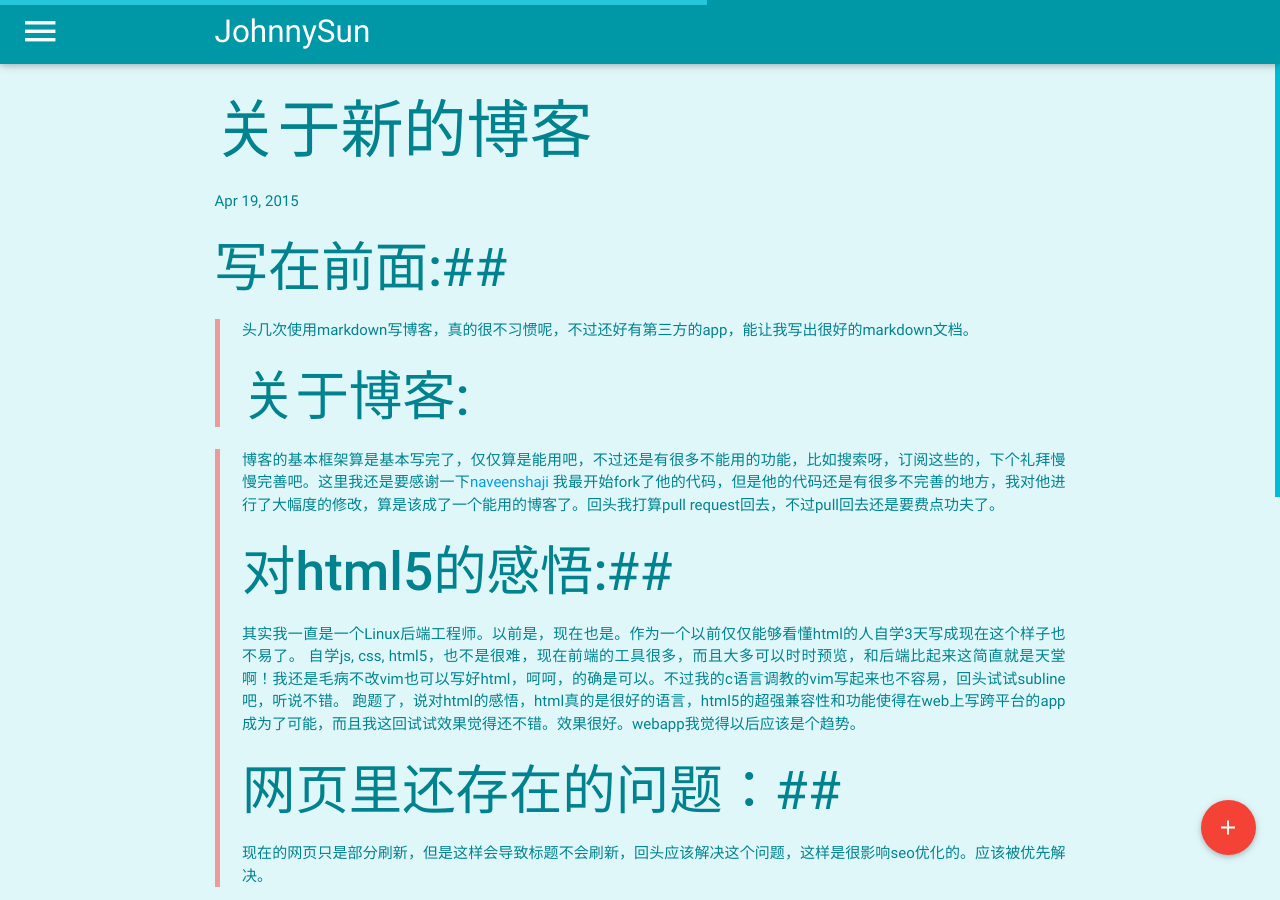
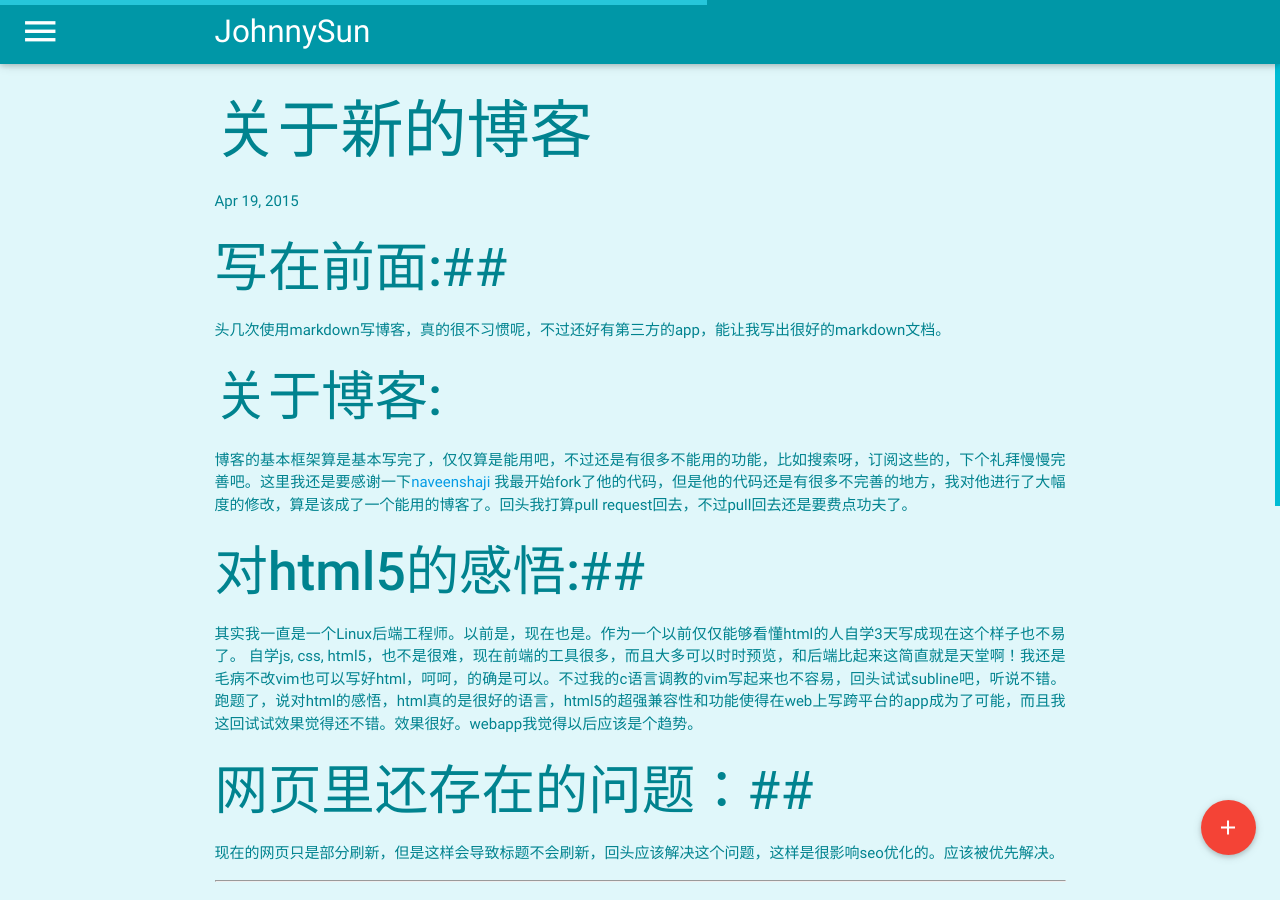
Before and after one commit to JohnnySun/johnnysun.github.io, a Jekyll site: the page built from _posts/2015-4-19-关于新的博客.markdown, in a window 1280 px wide and 900 px high. Built offline with Jekyll 4.4.1, drawn with Linux system fonts in a browser that asks for light colours.

```diff
--- a/_posts/2015-4-19-关于新的博客.markdown
+++ b/_posts/2015-4-19-关于新的博客.markdown
@@ -8,16 +8,16 @@ categories: other
 
 ##**写在前面:**##
 
->头几次使用markdown写博客，真的很不习惯呢，不过还好有第三方的app，能让我写出很好的markdown文档。
+头几次使用markdown写博客，真的很不习惯呢，不过还好有第三方的app，能让我写出很好的markdown文档。
 ## **关于博客:** ##
 
->博客的基本框架算是基本写完了，仅仅算是能用吧，不过还是有很多不能用的功能，比如搜索呀，订阅这些的，下个礼拜慢慢完善吧。这里我还是要感谢一下[naveenshaji](http://github.com/naveenshaji/) 我最开始fork了他的代码，但是他的代码还是有很多不完善的地方，我对他进行了大幅度的修改，算是该成了一个能用的博客了。回头我打算pull request回去，不过pull回去还是要费点功夫了。
+博客的基本框架算是基本写完了，仅仅算是能用吧，不过还是有很多不能用的功能，比如搜索呀，订阅这些的，下个礼拜慢慢完善吧。这里我还是要感谢一下[naveenshaji](http://github.com/naveenshaji/) 我最开始fork了他的代码，但是他的代码还是有很多不完善的地方，我对他进行了大幅度的修改，算是该成了一个能用的博客了。回头我打算pull request回去，不过pull回去还是要费点功夫了。
 ##**对html5的感悟:**##
->其实我一直是一个Linux后端工程师。以前是，现在也是。作为一个以前仅仅能够看懂html的人自学3天写成现在这个样子也不易了。
->自学js, css, html5，也不是很难，现在前端的工具很多，而且大多可以时时预览，和后端比起来这简直就是天堂啊！我还是毛病不改vim也可以写好html，呵呵，的确是可以。不过我的c语言调教的vim写起来也不容易，回头试试subline吧，听说不错。
->跑题了，说对html的感悟，html真的是很好的语言，html5的超强兼容性和功能使得在web上写跨平台的app成为了可能，而且我这回试试效果觉得还不错。效果很好。webapp我觉得以后应该是个趋势。
+其实我一直是一个Linux后端工程师。以前是，现在也是。作为一个以前仅仅能够看懂html的人自学3天写成现在这个样子也不易了。
+自学js, css, html5，也不是很难，现在前端的工具很多，而且大多可以时时预览，和后端比起来这简直就是天堂啊！我还是毛病不改vim也可以写好html，呵呵，的确是可以。不过我的c语言调教的vim写起来也不容易，回头试试subline吧，听说不错。
+跑题了，说对html的感悟，html真的是很好的语言，html5的超强兼容性和功能使得在web上写跨平台的app成为了可能，而且我这回试试效果觉得还不错。效果很好。webapp我觉得以后应该是个趋势。
 ##**网页里还存在的问题：**##
-> 现在的网页只是部分刷新，但是这样会导致标题不会刷新，回头应该解决这个问题，这样是很影响seo优化的。应该被优先解决。
+ 现在的网页只是部分刷新，但是这样会导致标题不会刷新，回头应该解决这个问题，这样是很影响seo优化的。应该被优先解决。
 
 
 ----------
```
